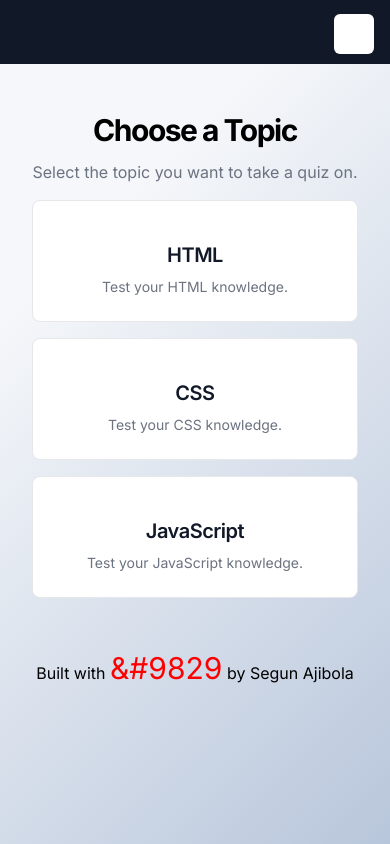
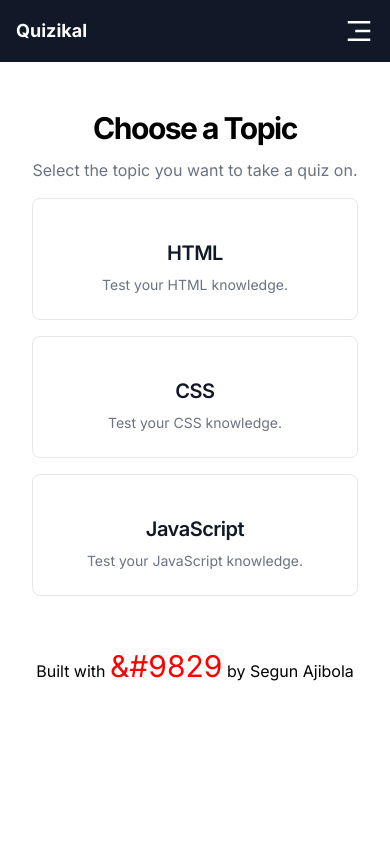
Before and after one commit to segunajibola/next-quizikal, a Next.js app: page / in a window 390 px wide. Built offline with nearby package versions, Linux system fonts and the light colour scheme.

Commit message:
useTailwind

```diff
--- a/app/globals.css
+++ b/app/globals.css
@@ -6,40 +6,8 @@
   box-sizing: border-box;
 }
 
-body {
-  background-color: #b8c6db;
-  background-image: linear-gradient(315deg, #b8c6db 0%, #f5f7fa 74%);
-  font-family: "Courier New", Courier, monospace;
-  /* display: flex; */
-  align-items: center;
-  justify-content: center;
-  margin: 0;
-  min-height: 100vh;
-}
-
-h1,
-p {
-  text-align: center;
-}
-
 .quiz-container {
-  background-color: #fff;
-  border-radius: 10px;
   box-shadow: 0 0 10px 2px rgba(100, 100, 100, 0.1);
-  overflow: hidden;
-  width: 90%;
-  max-width: 90%;
-  margin: auto;
-}
-
-.quiz-header {
-  padding: 2rem;
-}
-
-h2 {
-  padding: 1rem;
-  text-align: center;
-  margin: 0;
 }
 
 ul {
--- a/app/html/page.jsx
+++ b/app/html/page.jsx
@@ -26,20 +26,20 @@ export default function Home() {
 
   return (
     <div>
-      <h1>HTML Quizikal 👨‍💻</h1>
+      <h1 className="text-center">HTML 🎞</h1>
       {/* <p className="quiz_header_text" id="quiz_header_text">
       Can you answer these HTML, CSS & JavaScript Questions?</p> */}
-      <p className="quiz_header_text" id="quiz_header_text">
+      <p className="text-center quiz_header_text" id="quiz_header_text">
         Can you answer these HTML Questions?
       </p>
       {quiz === null ? (
         <div>Loading quiz...</div>
       ) : (
         quiz.map((quiz) => (
-          <div className="quiz-container" id="quiz" key={quiz.id}>
-            <div className="quiz-header">
+          <div className="bg-[#fff] rounded-[10px] overflow-hidden w-[90%] max-w-[90%] m-auto quiz-container" id="quiz" key={quiz.id}>
+            <div className="p-[2rem]">
               <span id="spanQuestion"></span>
-              <h2 id="question">{quiz.question}</h2>
+              <h2 className="p-[1rem] text-center m-0">{quiz.question}</h2>
               {/* <!-- ul>li*4>input+label --> */}
               <ul>
                 <li>
--- a/components/NavBar.jsx
+++ b/components/NavBar.jsx
@@ -1,13 +1,24 @@
 import Link from "next/link";
 import { Button } from "@/components/ui/button";
-import { SheetTrigger, SheetContent, Sheet } from "@/components/ui/sheet";
+import {
+  SheetTrigger,
+  SheetContent,
+  Sheet,
+  SheetClose,
+} from "@/components/ui/sheet";
+import {
+  CollapsibleTrigger,
+  CollapsibleContent,
+  Collapsible,
+} from "@/components/ui/collapsible";
+import { RiMenu3Fill } from "react-icons/ri";
 
 export default function NavBar() {
   return (
-    <header className="flex items-center justify-between h-16 px-4 bg-gray-900 text-white md:px-6">
+    <header className="flex items-center justify-between p-4 bg-gray-900 text-white">
       <Link className="text-lg font-bold" href="/">
         {/* <MountainIcon className="h-6 w-6 mr-2" /> */}
-        <span className="sr-only">Home</span>
+        <div className="">Quizikal</div>
       </Link>
       <nav className="hidden md:flex items-center space-x-6">
         <Link
@@ -23,10 +34,10 @@ export default function NavBar() {
           Contribute
         </Link>
       </nav>
-      <Sheet>
+      {/* <Sheet>
         <SheetTrigger asChild>
-          <Button className="md:hidden" size="icon" variant="outline">
-            {/* <MenuIcon className="h-6 w-6" /> */}
+          <Button className="md:hidden inline" size="icon">
+            <RiMenu3Fill size={30} />
             <span className="sr-only">Toggle navigation menu</span>
           </Button>
         </SheetTrigger>
@@ -46,6 +57,43 @@ export default function NavBar() {
             </Link>
           </div>
         </SheetContent>
+      </Sheet> */}
+      <Sheet>
+        <SheetTrigger asChild>
+          {/* <Button
+            className="md:hidden w-4 bg-none flex justify-center items-center"
+            size="idcon"
+          > */}
+          <RiMenu3Fill size={30} className="md:hidden" />
+          {/* </Button> */}
+        </SheetTrigger>
+        <SheetContent side="right" className="bg-gray-800 text-gray-200">
+          <div className="grid gap-2 mt-3 py-6 bg-gray-800 text-gray-200">
+            <SheetClose asChild>
+              <Link className="flex w-full items-center py-2 text-lg" href="/">
+                Home
+              </Link>
+            </SheetClose>
+
+            <SheetClose asChild>
+              <Link
+                className="flex w-full items-center py-2 text-lg"
+                href="/how-to-play"
+              >
+                How to Play
+              </Link>
+            </SheetClose>
+
+            <SheetClose asChild>
+              <Link
+                className="flex w-full items-center py-2 text-lg"
+                href="/contribute"
+              >
+                Contribute
+              </Link>
+            </SheetClose>
+          </div>
+        </SheetContent>
       </Sheet>
     </header>
   );
--- /dev/null
+++ b/components/ui/collapsible.jsx
@@ -0,0 +1,11 @@
+"use client"
+
+import * as CollapsiblePrimitive from "@radix-ui/react-collapsible"
+
+const Collapsible = CollapsiblePrimitive.Root
+
+const CollapsibleTrigger = CollapsiblePrimitive.CollapsibleTrigger
+
+const CollapsibleContent = CollapsiblePrimitive.CollapsibleContent
+
+export { Collapsible, CollapsibleTrigger, CollapsibleContent }
--- a/package.json
+++ b/package.json
@@ -9,6 +9,7 @@
     "lint": "next lint"
   },
   "dependencies": {
+    "@radix-ui/react-collapsible": "^1.0.3",
     "@radix-ui/react-dialog": "^1.0.5",
     "@radix-ui/react-slot": "^1.0.2",
     "class-variance-authority": "^0.7.0",
@@ -18,6 +19,7 @@
     "next": "14.2.3",
     "react": "^18",
     "react-dom": "^18",
+    "react-icons": "^5.2.0",
     "tailwind-merge": "^2.3.0",
     "tailwindcss-animate": "^1.0.7"
   },
```
Also changed, not shown: 1 other file (tests, documents, lock files or other folders).
